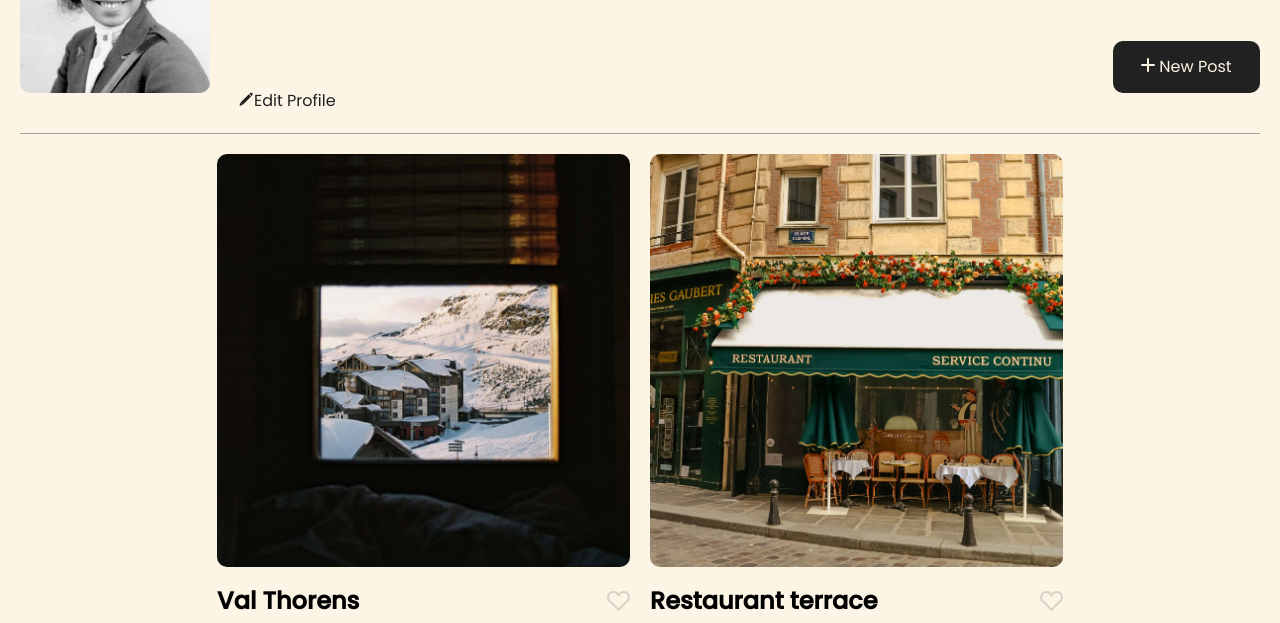
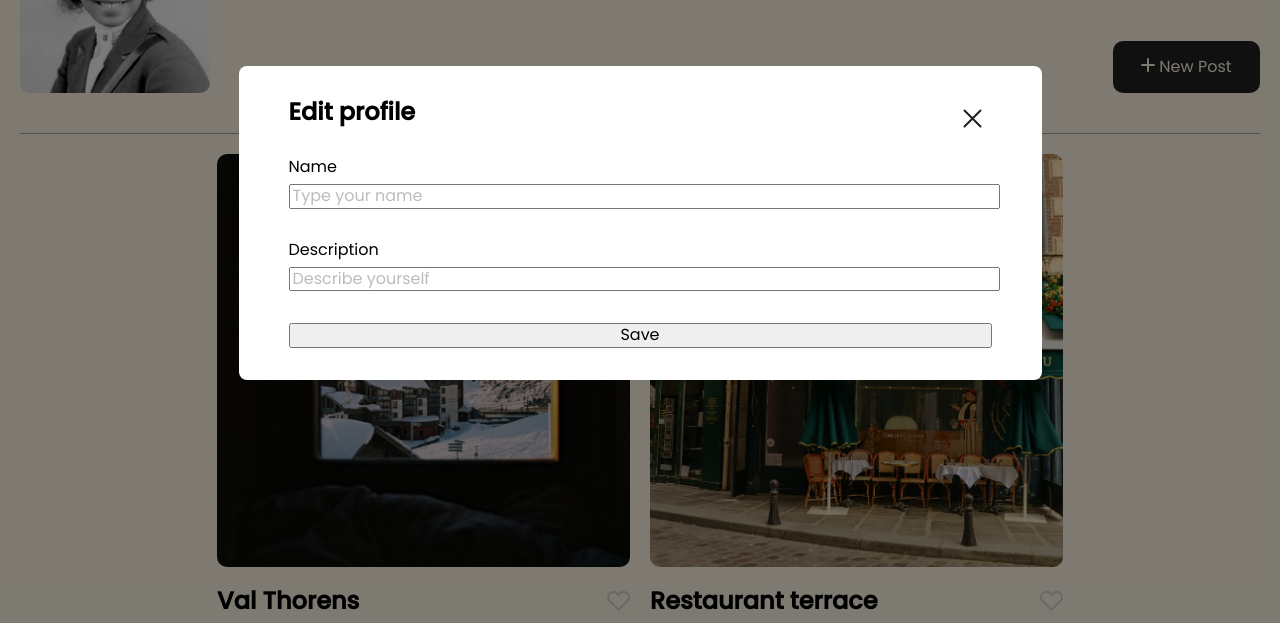
Before and after one commit to PaoloMendez-png/se_project_spots, a plain HTML site: page index.html in a window 1280 px wide. Shown: the part 177-800 px from the top of the page. Drawn offline with Linux system fonts and the light colour scheme.

```diff
--- /dev/null
+++ b/blocks/modal.css
@@ -0,0 +1,59 @@
+.modal {
+  visibility: hidden;
+  background-color: #00000080;
+  position: fixed;
+  top: 0;
+  right: 0;
+  bottom: 0;
+  left: 0;
+  display: flex;
+  justify-content: center;
+  align-items: center;
+}
+
+.modal_is-opened {
+  visibility: visible;
+}
+
+.modal__container {
+  max-width: 703px;
+  width: 100%;
+  border-radius: 8px;
+  background-color: #fff;
+  padding: 32px 50px;
+  position: relative;
+}
+
+.modal__close-btn {
+  position: absolute;
+  top: 32px;
+  right: 50px;
+  width: 40px;
+  height: 40px;
+  background-image: url(../images/close-button.svg);
+  background-color: transparent;
+  border: none;
+}
+
+.modal__title {
+  margin: 0 0 32px;
+}
+
+.modal__form {
+  display: flex;
+  flex-direction: column;
+}
+
+.modal__label {
+  margin: 0 0 32px;
+}
+
+.modal__input {
+  display: block;
+  margin: 8px 0 0;
+  width: 100%;
+}
+
+.modal__input::placeholder {
+  color: #2121214d;
+}
--- a/index.html
+++ b/index.html
@@ -110,6 +110,31 @@
       <footer class="footer">
         <p class="footer__subtitle">2026 © Spots</p>
       </footer>
+      <div class="modal modal_is-opened">
+        <div class="modal__container">
+          <button type="button" class="modal__close-btn"></button>
+          <h2 class="modal__title">Edit profile</h2>
+          <form class="modal__form">
+            <label for="profile-name-input" class="modal__label">
+              Name
+              <input
+                id="profile-name-input"
+                class="modal__input"
+                placeholder="Type your name"
+              />
+            </label>
+            <label for="profile-description-input" class="modal__label">
+              Description
+              <input
+                id="profile-description-input"
+                class="modal__input"
+                placeholder="Describe yourself"
+              />
+            </label>
+            <button type="submit" class="modal__submit-btn">Save</button>
+          </form>
+        </div>
+      </div>
     </div>
   </body>
 </html>
--- a/pages/index.css
+++ b/pages/index.css
@@ -7,3 +7,4 @@
 @import url(../blocks/cards.css);
 @import url(../blocks/card.css);
 @import url(../blocks/footer.css);
+@import url(../blocks/modal.css);
```
Also changed, not shown: images/close-button.svg (added).
